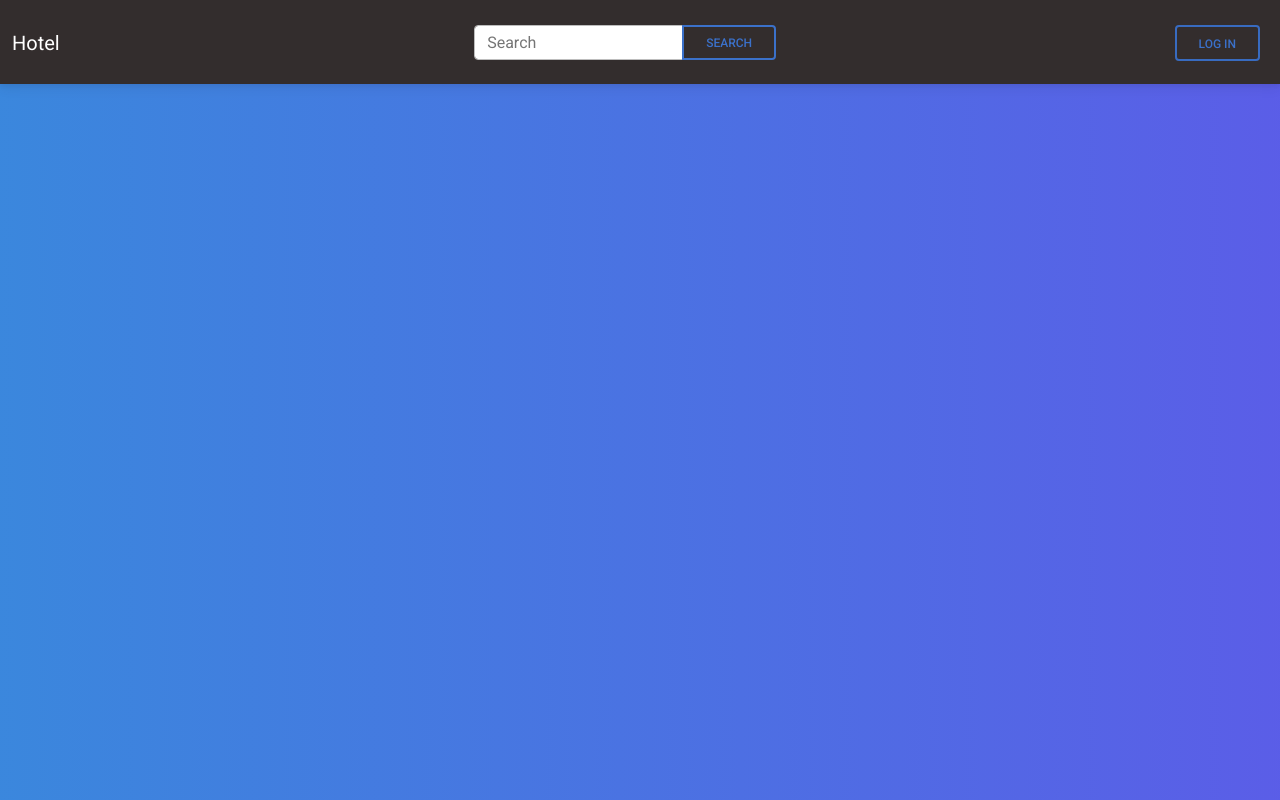
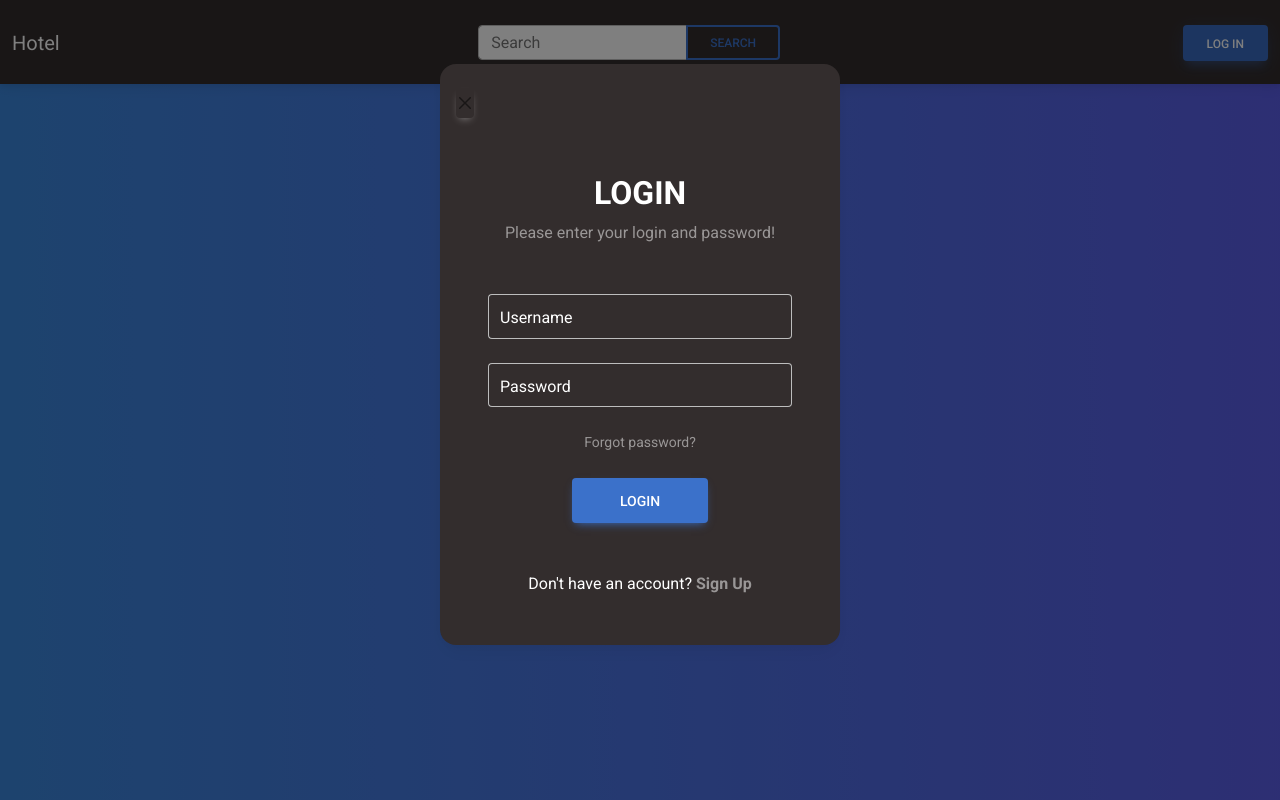
Before and after one commit to RaudamITA/Andmebaaside_Projekt, a React (Create React App) app in the folder frontend/: page / in a window 1280 px wide. Both pictures are taken after a click on the button "LOG IN". Built offline with nearby package versions, Linux system fonts and the light colour scheme.

Commit message:
frontend

```diff
--- a/frontend/public/index.html
+++ b/frontend/public/index.html
@@ -8,7 +8,7 @@
 			href="https://fonts.googleapis.com/css?family=Roboto:300,400,500,700&display=swap"
 			rel="stylesheet"
 		/>
-		<title>React App</title>
+		<title>Hotel</title>
 	</head>
 	<body>
 		<noscript>You need to enable JavaScript to run this app.</noscript>
--- a/frontend/src/components/App.js
+++ b/frontend/src/components/App.js
@@ -8,15 +8,30 @@ import {
 	MDBNavbarItem,
 	MDBNavbarLink,
 	MDBCollapse,
+	MDBRow,
+	MDBCol,
+	MDBCard,
+	MDBCardBody,
+	MDBInput,
 	MDBBtn,
 	MDBIcon,
 	MDBNavbarNav,
 	MDBInputGroup,
+	MDBModal,
+	MDBModalDialog,
+	MDBModalContent,
+	MDBModalHeader,
+	MDBModalTitle,
+	MDBModalBody,
+	MDBModalFooter,
 } from "mdb-react-ui-kit";
 import { BrowserRouter as Router } from "react-router-dom";
 import Login from "./Login.js";
 
 export default function App() {
+	const [basicModal, setBasicModal] = useState(false);
+	const toggleShow = () => setBasicModal(!basicModal);
+
 	const [user, setUser] = useState(null);
 	const [isLoggedIn, setIsLoggedIn] = useState(false);
 
@@ -26,13 +41,46 @@ export default function App() {
 		}
 	}, []);
 
+	const [username, setUsername] = useState(null);
+	const [password, setPassword] = useState(null);
+
+	const fetchToken = (username, password) => {
+		if (username === null || password === null) {
+			return;
+		}
+		const options = {
+			method: "POST",
+			headers: {
+				"Content-Type": "application/x-www-form-urlencoded",
+			},
+			body: new URLSearchParams({
+				grant_type: "password",
+				username: username,
+				password: password,
+			}),
+		};
+
+		fetch("http://localhost:8000/token", options)
+			.then((response) => response.json())
+			.then((response) =>
+				localStorage.setItem("token", response.access_token)
+			)
+			.catch((err) => console.error(err));
+
+		console.log("ma olen taun ja ma küsisin millegi pärast tokenit");
+	};
+
 	console.log(localStorage.getItem("token"));
 
-	return isLoggedIn ? (
+	return (
+		<>
 			<MDBNavbar dark bgColor="dark">
 				<MDBContainer fluid>
 					<MDBNavbarBrand>Hotel</MDBNavbarBrand>
-				<MDBInputGroup tag="form" className="d-flex w-auto mb-3 mt-3">
+					<MDBInputGroup
+						tag="form"
+						className="d-flex w-auto mb-3 mt-3"
+					>
 						<input
 							className="form-control"
 							placeholder="Search"
@@ -41,12 +89,98 @@ export default function App() {
 						/>
 						<MDBBtn outline>Search</MDBBtn>
 					</MDBInputGroup>
-				<MDBBtn outline className="me-2" type="button">
-					Log in
-				</MDBBtn>
+					<MDBBtn onClick={toggleShow}>Log In</MDBBtn>
 				</MDBContainer>
 			</MDBNavbar>
-	) : (
-		<Login />
+			<MDBModal show={basicModal} setShow={setBasicModal} tabIndex="-1">
+				<MDBModalBody>
+					<MDBContainer fluid>
+						<MDBRow className="d-flex justify-content-center align-items-center h-100">
+							<MDBCol col="12">
+								<MDBCard
+									className="bg-dark text-white my-5 mx-auto"
+									style={{
+										borderRadius: "1rem",
+										maxWidth: "400px",
+									}}
+								>
+									<div className="p-2 mx-2">
+										<MDBBtn
+											className="btn-close mt-3"
+											color="light"
+											onClick={toggleShow}
+										></MDBBtn>
+									</div>
+
+									<MDBCardBody className="p-5 d-flex flex-column align-items-center mx-auto w-100">
+										<h2 className="fw-bold mb-2 text-uppercase">
+											Login
+										</h2>
+										<p className="text-white-50 mb-5">
+											Please enter your login and
+											password!
+										</p>
+
+										<MDBInput
+											className="text-white"
+											wrapperClass="mb-4 mx-5 w-100"
+											labelClass="text-white"
+											label="Username"
+											type="text"
+											size="lg"
+											onChange={(e) =>
+												setUsername(e.target.value)
+											}
+										/>
+
+										<MDBInput
+											className="text-white"
+											wrapperClass="mb-4 mx-5 w-100"
+											labelClass="text-white"
+											label="Password"
+											type="password"
+											size="lg"
+											onChange={(e) =>
+												setPassword(e.target.value)
+											}
+										/>
+
+										<p className="small mb-3 pb-lg-2">
+											<a
+												className="text-white-50"
+												href="#!"
+											>
+												Forgot password?
+											</a>
+										</p>
+										<MDBBtn
+											className="mx-2 px-5"
+											size="lg"
+											onClick={fetchToken(
+												username,
+												password
+											)}
+										>
+											Login
+										</MDBBtn>
+										<div>
+											<p className="mt-5 mb-0">
+												Don't have an account?{" "}
+												<a
+													href="/register"
+													className="text-white-50 fw-bold"
+												>
+													Sign Up
+												</a>
+											</p>
+										</div>
+									</MDBCardBody>
+								</MDBCard>
+							</MDBCol>
+						</MDBRow>
+					</MDBContainer>
+				</MDBModalBody>
+			</MDBModal>
+		</>
 	);
 }
```
Lines whose indentation alone changed are shown as unchanged.
